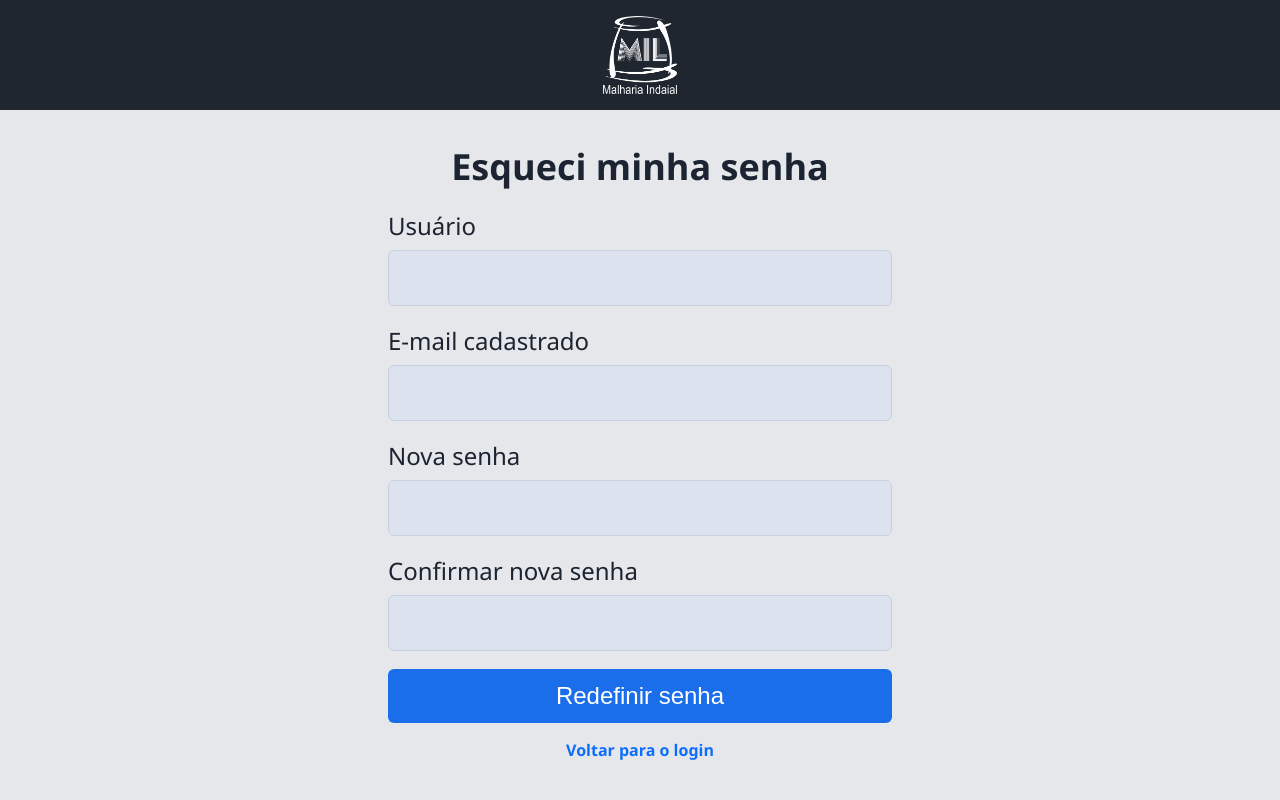
After one commit to ti04-mil/paradas, a Python web app: template templates/esqueci_senha.html in a window 1280 px wide. The commit adds this page. Run offline with Jinja, Linux system fonts and the light colour scheme; the template is opened without the code that fills it, so the values that code supplies are empty.

Commit message:
Implementa fluxo de esqueci minha senha

```diff
--- /dev/null
+++ b/templates/esqueci_senha.html
@@ -0,0 +1,149 @@
+<!DOCTYPE html>
+<html lang="pt-BR">
+<head>
+    <meta charset="UTF-8" />
+    <meta name="viewport" content="width=device-width, initial-scale=1.0" />
+    <title>Esqueci minha senha - Sistema de Paradas</title>
+    <style>
+        :root {
+            --bg: #e6e7eb;
+            --header: #1f2630;
+            --text: #1b2430;
+            --primary: #1b6eea;
+            --primary-hover: #165bcc;
+            --input-bg: #dce3ee;
+        }
+
+        * { box-sizing: border-box; }
+
+        body {
+            margin: 0;
+            font-family: Segoe UI, Tahoma, sans-serif;
+            background: var(--bg);
+            color: var(--text);
+        }
+
+        header {
+            background: var(--header);
+            min-height: 110px;
+            display: flex;
+            align-items: center;
+            justify-content: center;
+            padding: 16px;
+        }
+
+        header img {
+            max-width: 100%;
+            height: auto;
+            max-height: 78px;
+            display: block;
+        }
+
+        .wrapper {
+            width: min(100%, 920px);
+            margin: 24px auto;
+            padding: 0 16px;
+        }
+
+        .card {
+            width: min(100%, 520px);
+            margin: 0 auto;
+            padding: 8px;
+        }
+
+        h1 {
+            margin: 0 0 18px;
+            font-size: 36px;
+            text-align: center;
+        }
+
+        label {
+            display: block;
+            margin-bottom: 8px;
+            font-size: 24px;
+        }
+
+        input {
+            width: 100%;
+            border: 1px solid #c7d0df;
+            border-radius: 6px;
+            background: var(--input-bg);
+            padding: 14px 12px;
+            font-size: 22px;
+            margin-bottom: 18px;
+        }
+
+        .input-error {
+            border-color: #d9534f;
+            background: #f8e7e7;
+        }
+
+        .field-error {
+            color: #a94442;
+            font-size: 16px;
+            margin-top: -10px;
+            margin-bottom: 12px;
+        }
+
+        .btn {
+            width: 100%;
+            border: 0;
+            border-radius: 6px;
+            background: var(--primary);
+            color: #fff;
+            font-size: 24px;
+            padding: 13px;
+            cursor: pointer;
+        }
+
+        .btn:hover { background: var(--primary-hover); }
+
+        .actions {
+            margin-top: 16px;
+            text-align: center;
+        }
+
+        .actions a {
+            color: #0d6efd;
+            text-decoration: none;
+            font-weight: 600;
+        }
+
+        .actions a:hover { text-decoration: underline; }
+    </style>
+</head>
+<body>
+    <header>
+        <img src="{{ url_for('static', filename='logo.png') }}" alt="Sistemas de Parada dos Teares" />
+    </header>
+
+    <main class="wrapper">
+        <section class="card">
+            <h1>Esqueci minha senha</h1>
+            <form method="post" action="{{ url_for('esqueci_senha') }}">
+                <label for="login">Usuário</label>
+                <input id="login" name="login" type="text" value="{{ form_values['login'] if form_values else '' }}" class="{% if form_errors and form_errors.get('login') %}input-error{% endif %}" required autocomplete="username" />
+                {% if form_errors and form_errors.get('login') %}<p class="field-error">{{ form_errors['login'] }}</p>{% endif %}
+
+                <label for="email">E-mail cadastrado</label>
+                <input id="email" name="email" type="email" value="{{ form_values['email'] if form_values else '' }}" class="{% if form_errors and form_errors.get('email') %}input-error{% endif %}" required autocomplete="email" />
+                {% if form_errors and form_errors.get('email') %}<p class="field-error">{{ form_errors['email'] }}</p>{% endif %}
+
+                <label for="nova_senha">Nova senha</label>
+                <input id="nova_senha" name="nova_senha" type="password" class="{% if form_errors and form_errors.get('nova_senha') %}input-error{% endif %}" required autocomplete="new-password" />
+                {% if form_errors and form_errors.get('nova_senha') %}<p class="field-error">{{ form_errors['nova_senha'] }}</p>{% endif %}
+
+                <label for="confirmar_senha">Confirmar nova senha</label>
+                <input id="confirmar_senha" name="confirmar_senha" type="password" class="{% if form_errors and form_errors.get('confirmar_senha') %}input-error{% endif %}" required autocomplete="new-password" />
+                {% if form_errors and form_errors.get('confirmar_senha') %}<p class="field-error">{{ form_errors['confirmar_senha'] }}</p>{% endif %}
+
+                <button type="submit" class="btn">Redefinir senha</button>
+            </form>
+
+            <div class="actions">
+                <a href="{{ url_for('login') }}">Voltar para o login</a>
+            </div>
+        </section>
+    </main>
+</body>
+</html>
```
Also changed, not shown: app.py (+83 -6 lines), templates/login.html (+97 -3 lines).
